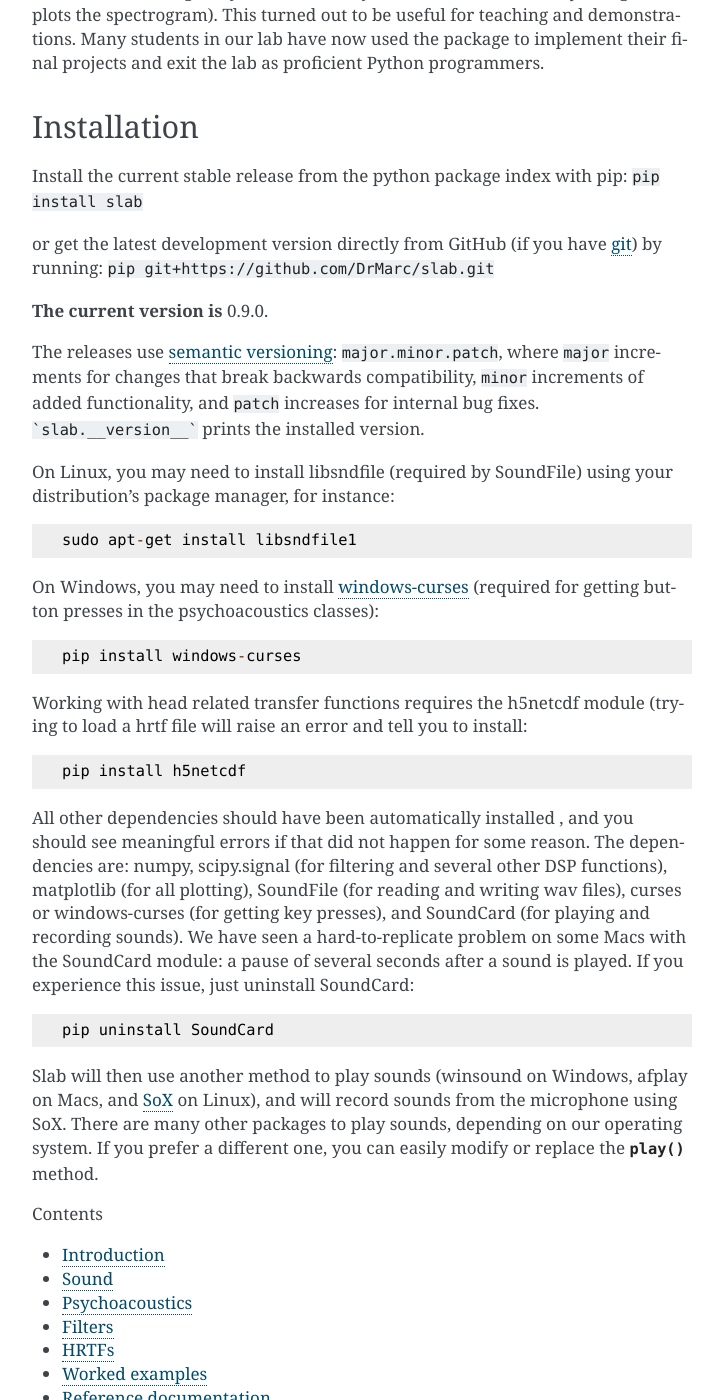
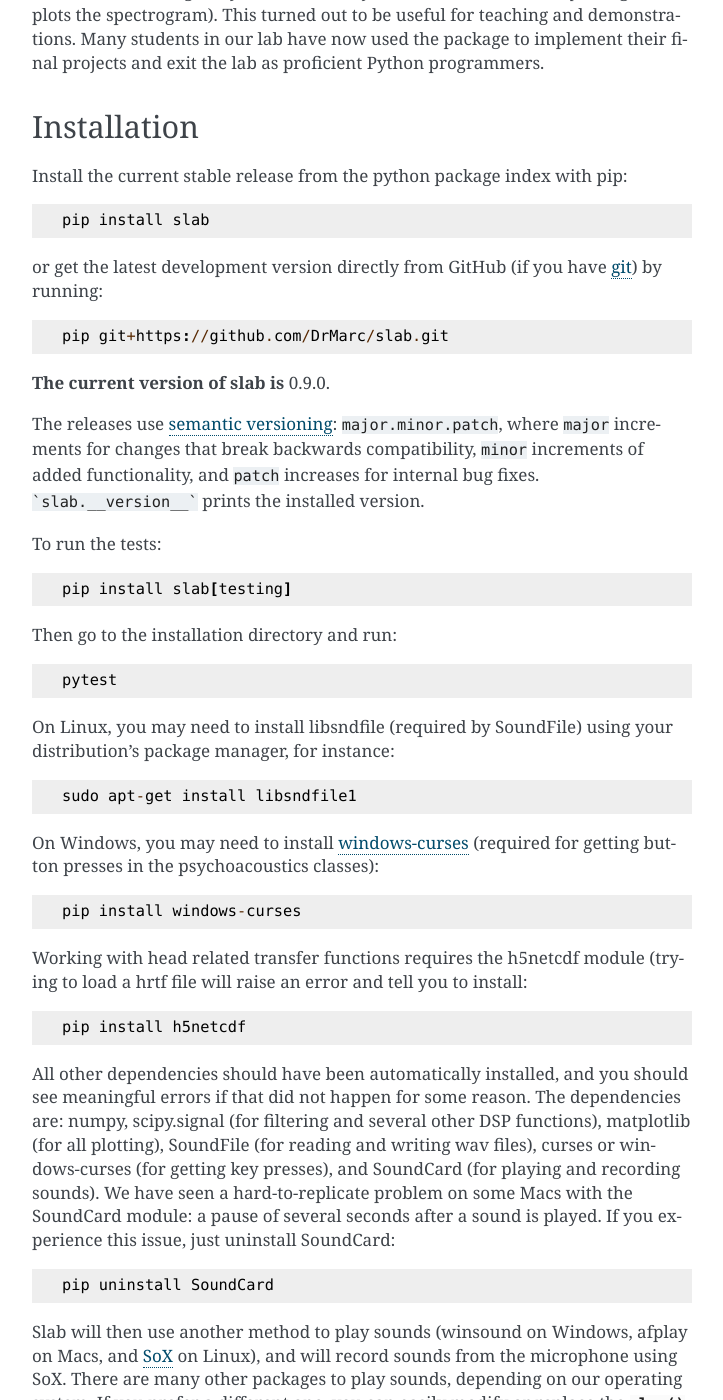
Before and after one commit to DrMarc/slab, a Sphinx documentation site: the page built from docs/index.rst, in a window 1280 px wide and 1400 px high, scrolled down 634 px. Shown: the whole window, without its empty margins (388-1111 px from the left). Built offline with Sphinx 7.4.7, drawn with Linux system fonts in a browser that asks for light colours.

Commit message:
added pytest to extras_require and installation instructions for testing

````diff
--- a/docs/index.rst
+++ b/docs/index.rst
@@ -16,16 +16,26 @@
 Installation
 ------------
 
-Install the current stable release from the python package index with pip:
-``pip install slab``
+Install the current stable release from the python package index with pip::
 
-or get the latest development version directly from GitHub (if you have `git <https://git-scm.com>`_) by running:
-``pip git+https://github.com/DrMarc/slab.git``
+    pip install slab
 
-**The current version is** |version|.
+or get the latest development version directly from GitHub (if you have `git <https://git-scm.com>`_) by running::
+
+    pip git+https://github.com/DrMarc/slab.git
+
+**The current version of slab is** |version|.
 
 The releases use `semantic versioning <https://semver.org>`_: ``major.minor.patch``, where ``major`` increments for changes that break backwards compatibility, ``minor`` increments of added functionality, and ``patch`` increases for internal bug fixes.
 ```slab.__version__``` prints the installed version.
+
+To run the tests::
+
+    pip install slab[testing]
+
+Then go to the installation directory and run::
+
+    pytest
 
 On Linux, you may need to install libsndfile (required by SoundFile) using your distribution's package manager, for instance::
 
@@ -39,7 +49,7 @@
 
     pip install h5netcdf
 
-All other dependencies should have been automatically installed , and you should see meaningful errors if that did not happen for some reason. The dependencies are: numpy, scipy.signal (for filtering and several other DSP functions), matplotlib (for all plotting), SoundFile (for reading and writing wav files), curses or windows-curses (for getting key presses), and SoundCard (for playing and recording sounds). We have seen a hard-to-replicate problem on some Macs with the SoundCard module: a pause of several seconds after a sound is played. If you experience this issue, just uninstall SoundCard::
+All other dependencies should have been automatically installed, and you should see meaningful errors if that did not happen for some reason. The dependencies are: numpy, scipy.signal (for filtering and several other DSP functions), matplotlib (for all plotting), SoundFile (for reading and writing wav files), curses or windows-curses (for getting key presses), and SoundCard (for playing and recording sounds). We have seen a hard-to-replicate problem on some Macs with the SoundCard module: a pause of several seconds after a sound is played. If you experience this issue, just uninstall SoundCard::
 
     pip uninstall SoundCard
 
--- a/setup.py
+++ b/setup.py
@@ -24,6 +24,6 @@
       install_requires=['numpy', 'scipy', 'SoundFile',
         "matplotlib < 3.4; python_version == '3.6'",
         "matplotlib; python_version >= '3.7'"],
-      extras_require={'testing': ['h5netcdf'],},
+      extras_require={'testing': ['pytest', 'h5netcdf']},
       packages=find_packages(),
       zip_safe=True)
````
